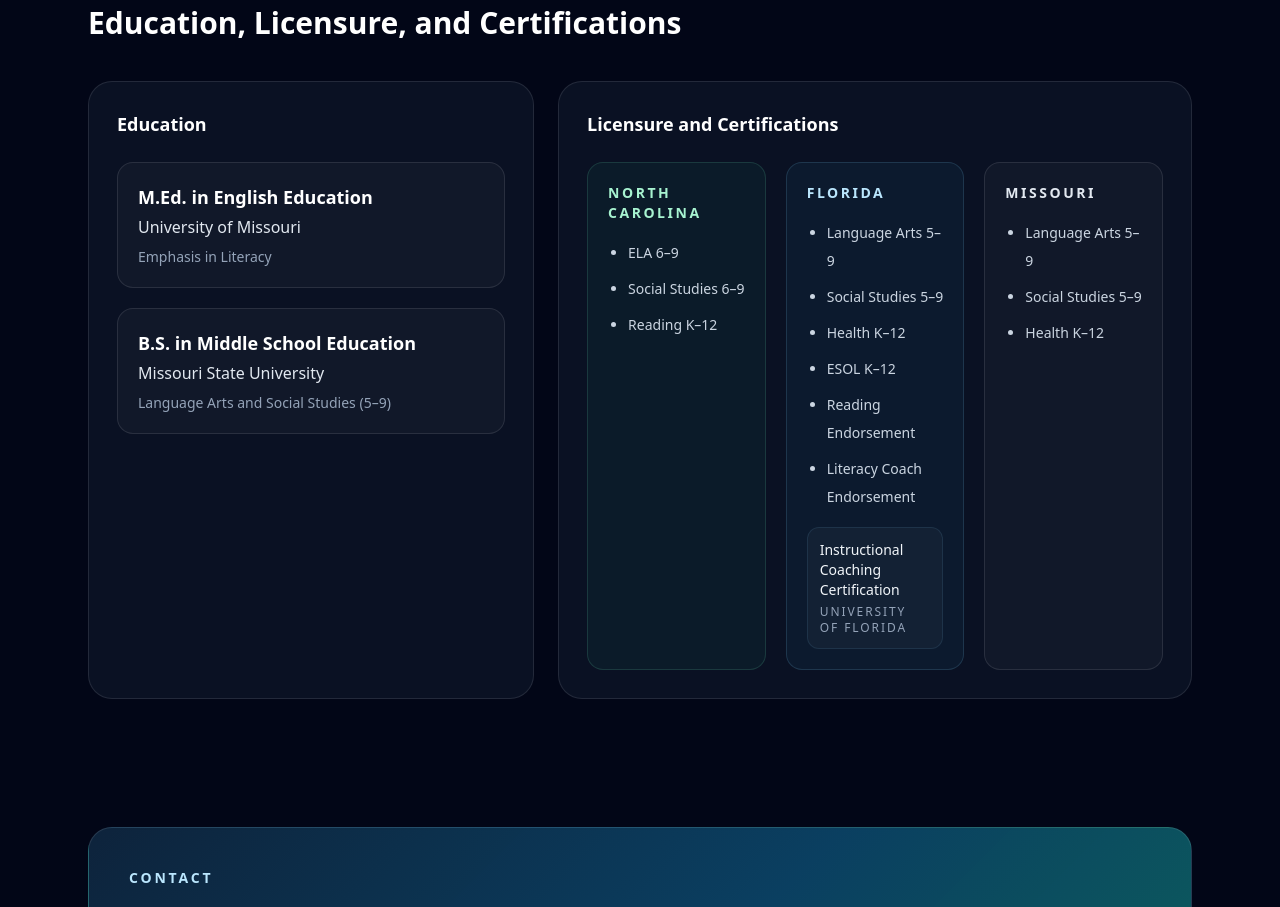
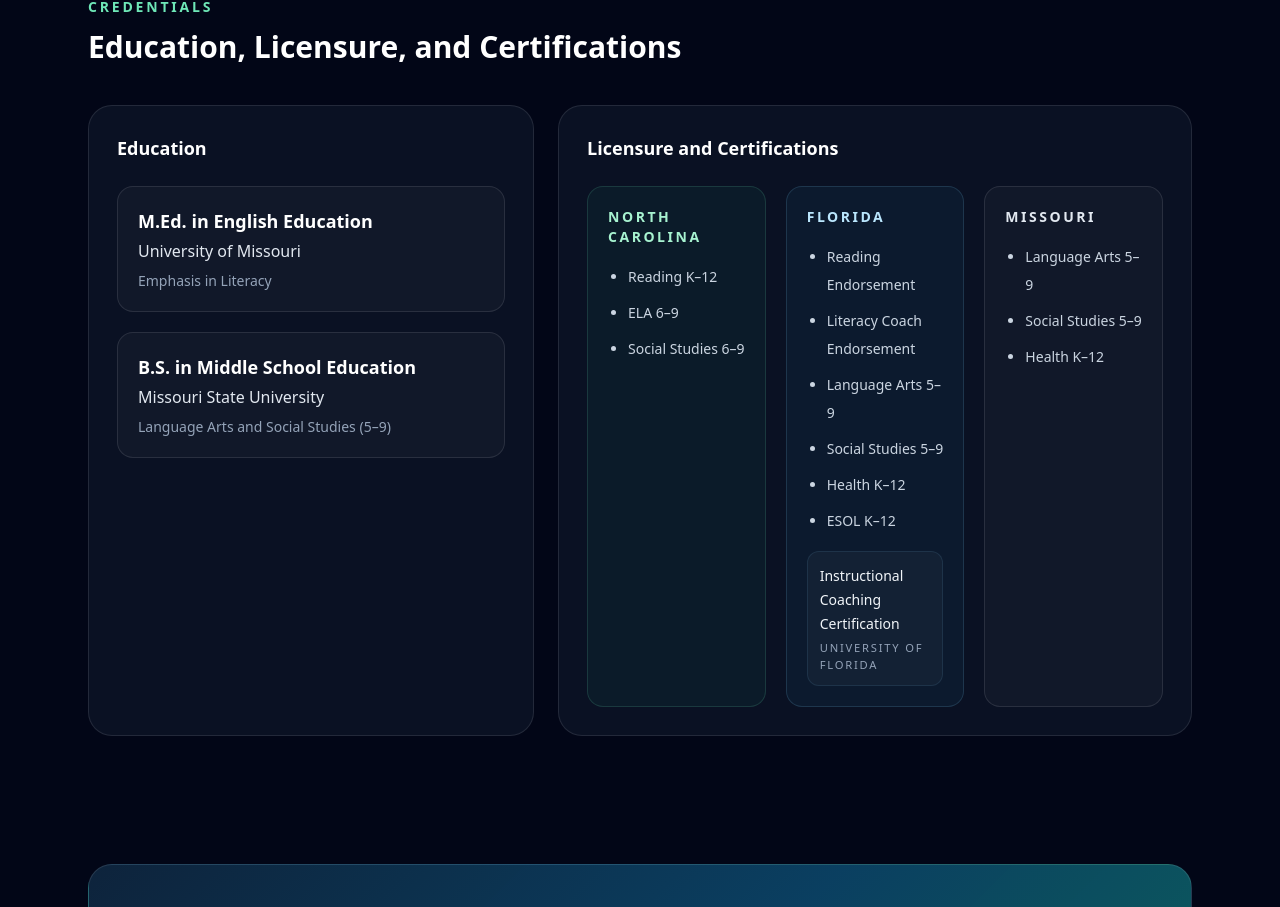
Before and after one commit to profscott311/mrscott-vitae, a Next.js app: page / in a window 1280 px wide. Shown: the part 5052-5959 px from the top of the page. Built offline with nearby package versions, Linux system fonts and the light colour scheme.

Commit message:
Enhance certification display and update labels
Updated certification labels and improved layout for better readability.

```diff
--- a/app/page.jsx
+++ b/app/page.jsx
@@ -112,7 +112,7 @@ export default function HomePage() {
     },
     {
       value: "17% → 28%",
-      label: "FAST reading proficiency increase across grades 6–8",
+      label: "FAST reading proficiency increase across grades 6–8 in 2025–2026, with PM3 results coming May 5",
     },
     {
       value: "PLCs",
@@ -135,17 +135,17 @@ export default function HomePage() {
     ],
     certifications: {
       northCarolina: [
+        "Reading K–12",
         "ELA 6–9",
         "Social Studies 6–9",
-        "Reading K–12",
       ],
       florida: [
+        "Reading Endorsement",
+        "Literacy Coach Endorsement",
         "Language Arts 5–9",
         "Social Studies 5–9",
         "Health K–12",
         "ESOL K–12",
-        "Reading Endorsement",
-        "Literacy Coach Endorsement",
       ],
       floridaSpecial: {
         title: "Instructional Coaching Certification",
@@ -480,7 +480,7 @@ export default function HomePage() {
             <h3 className="text-lg font-semibold text-white">Licensure and Certifications</h3>
 
             <div className="mt-6 grid gap-5 md:grid-cols-3">
-              <div className="rounded-2xl border border-emerald-300/15 bg-emerald-400/5 p-5">
+              <div className="flex h-full flex-col rounded-2xl border border-emerald-300/15 bg-emerald-400/5 p-5">
                 <p className="text-sm font-semibold uppercase tracking-[0.18em] text-emerald-200">
                   North Carolina
                 </p>
@@ -491,7 +491,7 @@ export default function HomePage() {
                 </ul>
               </div>
 
-              <div className="rounded-2xl border border-sky-300/15 bg-sky-400/5 p-5">
+              <div className="flex h-full flex-col rounded-2xl border border-sky-300/15 bg-sky-400/5 p-5">
                 <p className="text-sm font-semibold uppercase tracking-[0.18em] text-sky-200">
                   Florida
                 </p>
@@ -501,17 +501,19 @@ export default function HomePage() {
                   ))}
                 </ul>
 
-                <div className="mt-4 rounded-xl border border-sky-300/10 bg-white/[0.03] p-3">
-                  <p className="text-sm font-medium text-slate-100">
-                    {credentials.certifications.floridaSpecial.title}
-                  </p>
-                  <p className="mt-1 text-xs uppercase tracking-[0.16em] text-slate-400">
-                    {credentials.certifications.floridaSpecial.subtitle}
-                  </p>
+                <div className="mt-auto pt-4">
+                  <div className="rounded-xl border border-sky-300/10 bg-white/[0.03] p-3">
+                    <p className="text-sm font-medium leading-6 text-slate-100">
+                      {credentials.certifications.floridaSpecial.title}
+                    </p>
+                    <p className="mt-1 text-[0.7rem] uppercase tracking-[0.16em] text-slate-400">
+                      {credentials.certifications.floridaSpecial.subtitle}
+                    </p>
+                  </div>
                 </div>
               </div>
 
-              <div className="rounded-2xl border border-white/10 bg-white/[0.03] p-5">
+              <div className="flex h-full flex-col rounded-2xl border border-white/10 bg-white/[0.03] p-5">
                 <p className="text-sm font-semibold uppercase tracking-[0.18em] text-slate-200">
                   Missouri
                 </p>
```
